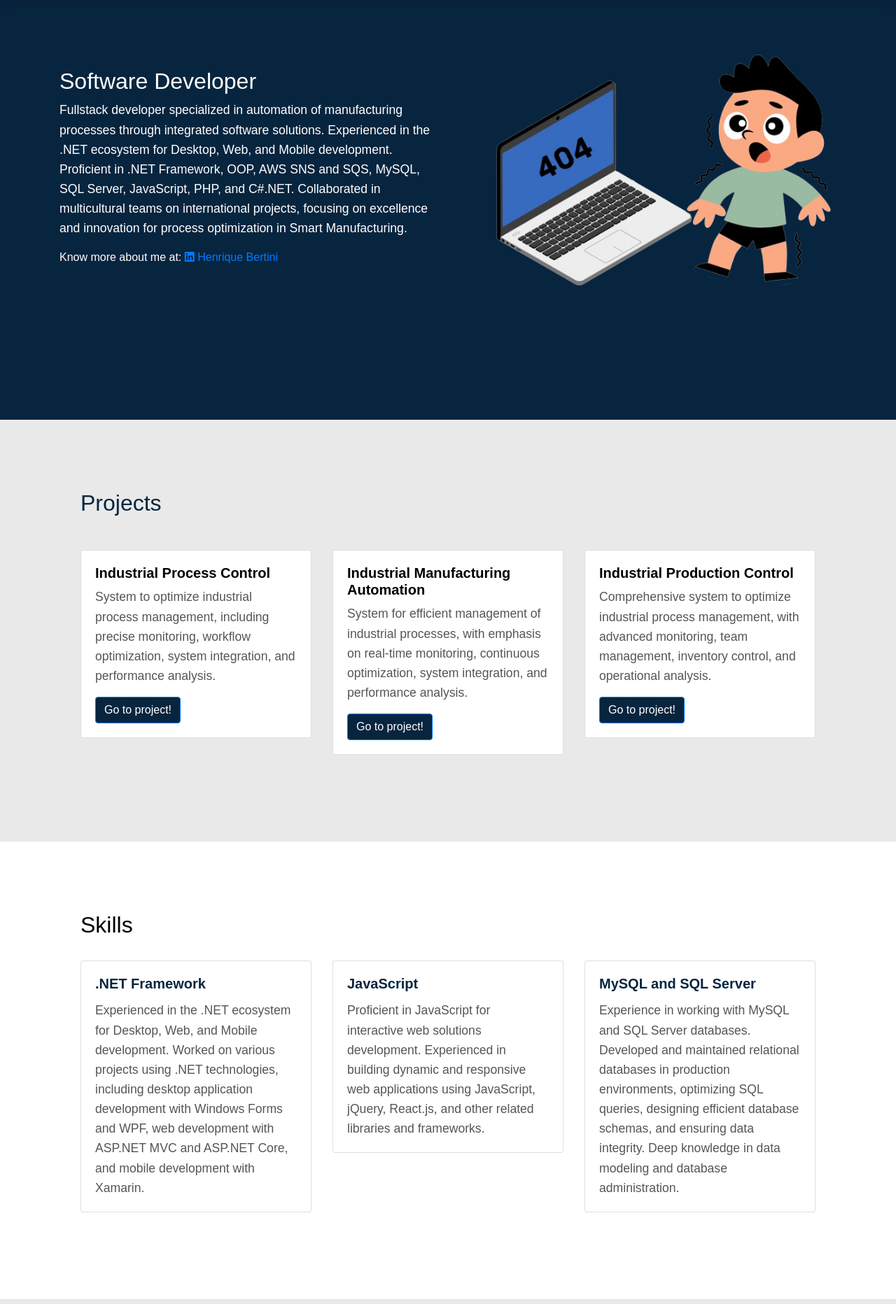
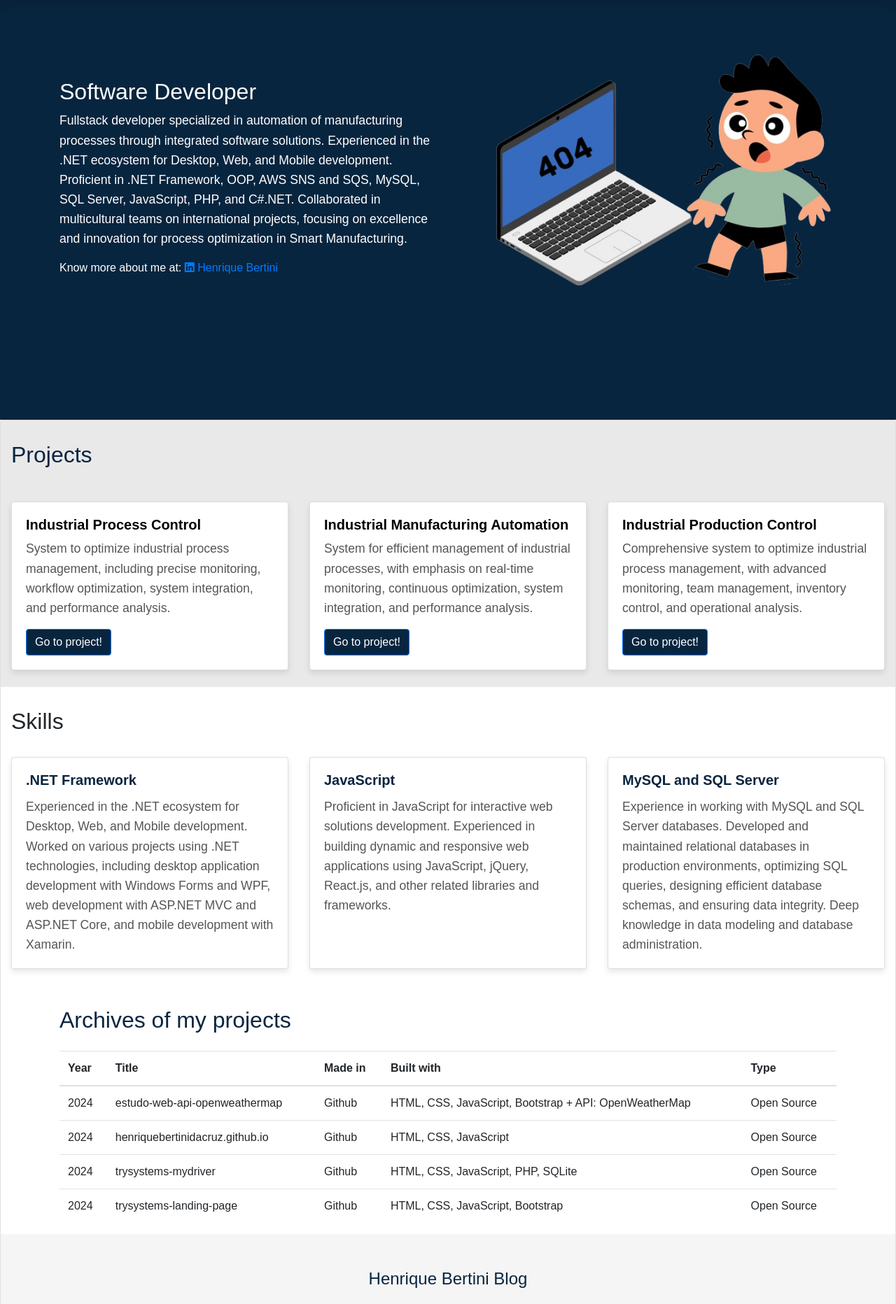
Before and after one commit to henriquebertinidacruz/henriquebertinidacruz.github.io, a PHP site: page / in a window 1280 px wide. Shown: the part 56-1920 px from the top of the page at 70% size. Run offline with PHP 8.4, Linux system fonts and the light colour scheme.

Commit message:
Update archives
Update archives

```diff
--- a/index.html
+++ b/index.html
@@ -9,6 +9,11 @@
     <link href="https://cdnjs.cloudflare.com/ajax/libs/font-awesome/5.15.4/css/all.min.css" rel="stylesheet">
     <link rel="stylesheet" href="styles/styles.css">
     <link rel="icon" type="image/png" href="images/logo-icon-for-website.ico">
+    <style>
+        .card {
+            height: 100%;
+        }
+    </style>
 </head>
 <body>
 
@@ -61,46 +66,44 @@
     </div>
 </section>
 
-<section class="section-gray">
-    <div class="container">
+                <div class="card">
+<div class="container-fluid" style="background-color: #E9E9E9;">
     <h2 class="text-left mb-5" style="color: #08253F;">Projects</h2>
     <div class="row">
-            <div class="col-md-4 mb-4">
+        <div class="col-lg-4 col-md-6 mb-4">
             <div class="card">
                 <div class="card-body">
                     <h5 class="card-text" style="color: #000000">Industrial Process Control</h5>
                     <p class="card-text">System to optimize industrial process management, including precise monitoring, workflow optimization, system integration, and performance analysis.</p>
-                        <a href="#" class="btn btn-primary" style="background-color: #08253F">Go to project!</a>
+                    <a href="#" class="btn btn-primary" style="background-color: #08253F;">Go to project!</a>
                 </div>
             </div>
         </div>
-            <div class="col-md-4 mb-4">
+        <div class="col-lg-4 col-md-6 mb-4">
             <div class="card">
                 <div class="card-body">
                     <h5 class="card-text" style="color: #000000">Industrial Manufacturing Automation</h5>
                     <p class="card-text">System for efficient management of industrial processes, with emphasis on real-time monitoring, continuous optimization, system integration, and performance analysis.</p>
-                        <a href="#" class="btn btn-primary" style="background-color: #08253F">Go to project!</a>
+                    <a href="#" class="btn btn-primary" style="background-color: #08253F;">Go to project!</a>
                 </div>
             </div>
         </div>
-            <div class="col-md-4 mb-4">
+        <div class="col-lg-4 col-md-6 mb-4">
             <div class="card">
                 <div class="card-body">
                     <h5 class="card-text" style="color: #000000">Industrial Production Control</h5>
                     <p class="card-text">Comprehensive system to optimize industrial process management, with advanced monitoring, team management, inventory control, and operational analysis.</p>
-                        <a href="#" class="btn btn-primary" style="background-color: #08253F">Go to project!</a>
+                    <a href="#" class="btn btn-primary" style="background-color: #08253F;">Go to project!</a>
                 </div>
             </div>
         </div>
     </div>
 </div>
-</section>
 
-<section class="section-white">
-    <div class="container">
+<div class="container-fluid" style="background-color: #ffffff;">
     <h2 class="left-title">Skills</h2>
     <div class="row">
-            <div class="col-md-4 my-4">
+        <div class="col-lg-4 col-md-6 my-4">
             <div class="card">
                 <i class="bi bi-code-slash fs-2 text-primary"></i>
                 <div class="card-body">
@@ -109,7 +112,7 @@
                 </div>
             </div>
         </div>
-            <div class="col-md-4 my-4">
+        <div class="col-lg-4 col-md-6 my-4">
             <div class="card">
                 <i class="bi bi-javascript fs-2 text-primary"></i>
                 <div class="card-body">
@@ -118,7 +121,7 @@
                 </div>
             </div>
         </div>
-            <div class="col-md-4 my-4">
+        <div class="col-lg-4 col-md-6 my-4">
             <div class="card">
                 <i class="bi bi-database fs-2 text-primary"></i>
                 <div class="card-body">
@@ -129,12 +132,11 @@
         </div>
     </div>
 </div>
-</section>
 
-<section class="section-gray" id="archive">
 <div class="container">
     <h2 class="text-left mb-4" style="color: #08253F">Archives of my projects</h2>
-        <table class="table table-responsive">
+    <div class="table-responsive">
+        <table class="table">
             <thead>
                 <tr>
                     <th>Year</th>
@@ -176,8 +178,7 @@
             </tbody>
         </table>
     </div>
-</section>
-
+</div>
 
 <section class="section-white" style="background-color: #f5f5f5; padding: 20px;">
     <div class="container">
--- a/styles/styles.css
+++ b/styles/styles.css
@@ -23,7 +23,7 @@
 
 .custom-navbar {
     background-color: #08253F !important;
-    box-shadow: 0 2px 4px rgba(0, 0, 0, 0.1);
+    box-shadow: 0 4px 8px rgba(0, 0, 0, 0.1);
 }
 
 .navbar-nav .nav-link {
@@ -170,7 +170,7 @@
     color: #fff;
     padding: 50px;
     text-align: left;
-    min-height: 600px; /* Alterado para min-height */
+    min-height: 600px;
 }
 
 .section-blue p {
@@ -219,12 +219,12 @@
 }
 
 .card-body {
-    height: 100%; /* Define a altura do card body */
-    overflow-y: auto; /* Adiciona uma barra de rolagem vertical se o conteúdo do card for maior que o espaço disponível */
+    height: 100%;
+    overflow-y: auto;
 }
 
 .card-text {
-    white-space: normal; /* Garante que o texto quebre linhas conforme necessário */
+    white-space: normal;
     color: #555;
 }
 
@@ -257,3 +257,16 @@
     width: 300px;
     height: 400px;
 }
+
+h2{
+    margin-top: 30px;
+}
+
+.card {
+    box-shadow: 0 4px 8px rgba(0, 0, 0, 0.1);
+    transition: box-shadow 0.3s ease;
+}
+
+.card:hover {
+    box-shadow: 0 8px 16px rgba(0, 0, 0, 0.2);
+}
```
Lines whose indentation alone changed are shown as unchanged.
